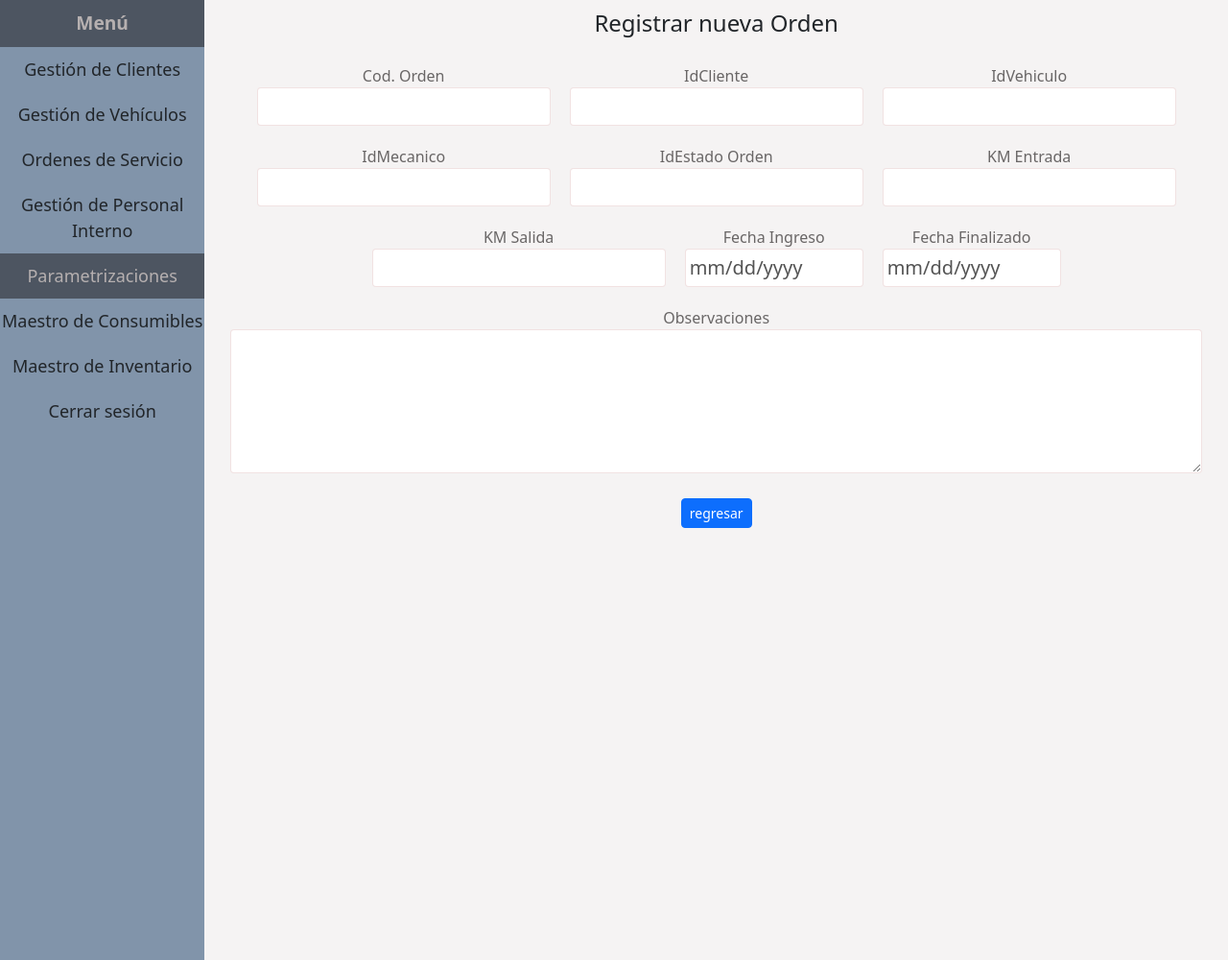
After one commit to gcamachoj/CarRepairPro_GA7_AA2_EV02, a Flask app: template templates/ordenes/detalle_orden.html in a window 1280 px wide. The commit adds this page. Shown: the whole page at 96% size. Run offline with Flask 3, Linux system fonts and the light colour scheme; the template is opened without the code that fills it, so the values that code supplies are empty; parts of the project's set-up code (start-up, migrations or seed data) failed here and were passed over.

Commit message:
se concluye listado de ordenes y detalles de ordenes, pendiente edicion y eliminar orden

```diff
--- /dev/null
+++ b/templates/ordenes/detalle_orden.html
@@ -0,0 +1,111 @@
+{% extends "base.html" %}
+
+{% block content %}
+
+<div class="container">
+
+    <h1 class="text-center">
+        Registrar nueva Orden
+    </h1>
+
+        <form action="/ordenes" method="GET" class="form-principal">
+
+            <div class="campos">
+
+                <div class="caja">
+                    <label for="" class="label">
+                        Cod. Orden
+                    </label>
+                    <input type="text" class="campo" name="InputIdOrden" id="InputIdOrden" disabled value = "{{ orden.IdOrden }}">
+                </div>
+
+
+                <div class="caja">
+                    <label for="" class="label">
+                        IdCliente
+                    </label>
+                    <input type="text" class="campo" name="InputIdCliente" id="InputIdCliente" disabled value = "{{orden.cliente.Nombre}}">
+                </div>
+
+
+                <div class="caja">
+                    <label for="" class="label">
+                        IdVehiculo
+                    </label>
+                    <input type="text" class="campo" name="InputIdVehiculo" id="InputIdVehiculo" disabled value = "{{orden.vehiculo.Placa}}">
+
+                </div>
+
+
+                <div class="caja">
+                    <label for="" class="label">
+                        IdMecanico
+                    </label>
+                    <input type="text" class="campo" name="InputIdMecanico" id="InputIdMecanico" disabled value="{{ orden.empleado.Nombres}}">
+                </div>
+
+                <div class="caja">
+                    <label for="" class="label">
+                        IdEstado Orden
+                    </label>
+                    <input type="text" class="campo" name="InputIdEstadoOS" id="InputIdEstadoOS" disabled value= " {{orden.estado_os.EstadoOS}} ">
+                </div>
+
+
+                <div class="caja">
+                    <label for="" class="label">
+                        KM Entrada
+                    </label>
+                    <input type="text" class="campo" name="InputKM_Entrada" id="InputKM_Entrada" disabled value = "{{ orden.KM_Entrada }}">
+                </div>
+
+                <div class="caja">
+                    <label for="" class="label">
+                        KM Salida
+                    </label>
+                    <input type="text" class="campo" name="InputKM_Salida" id="InputKM_Salida" disabled value = "{{ orden.KM_Salida }}">
+                </div>
+
+
+                <div class="caja">
+                    <label for="" class="label">
+                        Fecha Ingreso
+                    </label>
+                    <input type="date" class="campo" name="InputFechaIngreso" id="InputFechaIngreso" disabled value = "{{ orden.FechaIngreso }}">
+                </div>
+
+
+                <div class="caja">
+                    <label for="" class="label">
+                        Fecha Finalizado
+                    </label>
+                    <input type="date" class="campo" name="InputFechaFinServicio" id="InputFechaFinServicio" disabled value = "{{ orden.FechaFinServicio }}">
+                </div>
+
+
+                <div class="caja memo">
+                    <label for="" class="label">
+                       Observaciones
+                    </label>
+                    <textarea type="text" class="campo" name="InputObservaciones" id="InputObservaciones" disabled>{{ orden.Observaciones }}</textarea>
+
+                </div>
+
+
+
+
+                <div class=footer-buttons>
+                    <button type="submit" class="btn btn-primary btn-sm text-center">
+                    regresar
+                    </button>
+
+                    <!--<button onClick="prueba()" class="btn btn-success btn-sm text-center">prueba</button> -->
+                </div>
+            </div>
+        </form>
+
+
+</div>
+
+
+{% endblock %}
```
Also changed, not shown: modelos.py (+9 -2 lines), modulos/ordenes/routes.py (+8 -0 lines), templates/ordenes/ordenes.html (+15 -17 lines).
